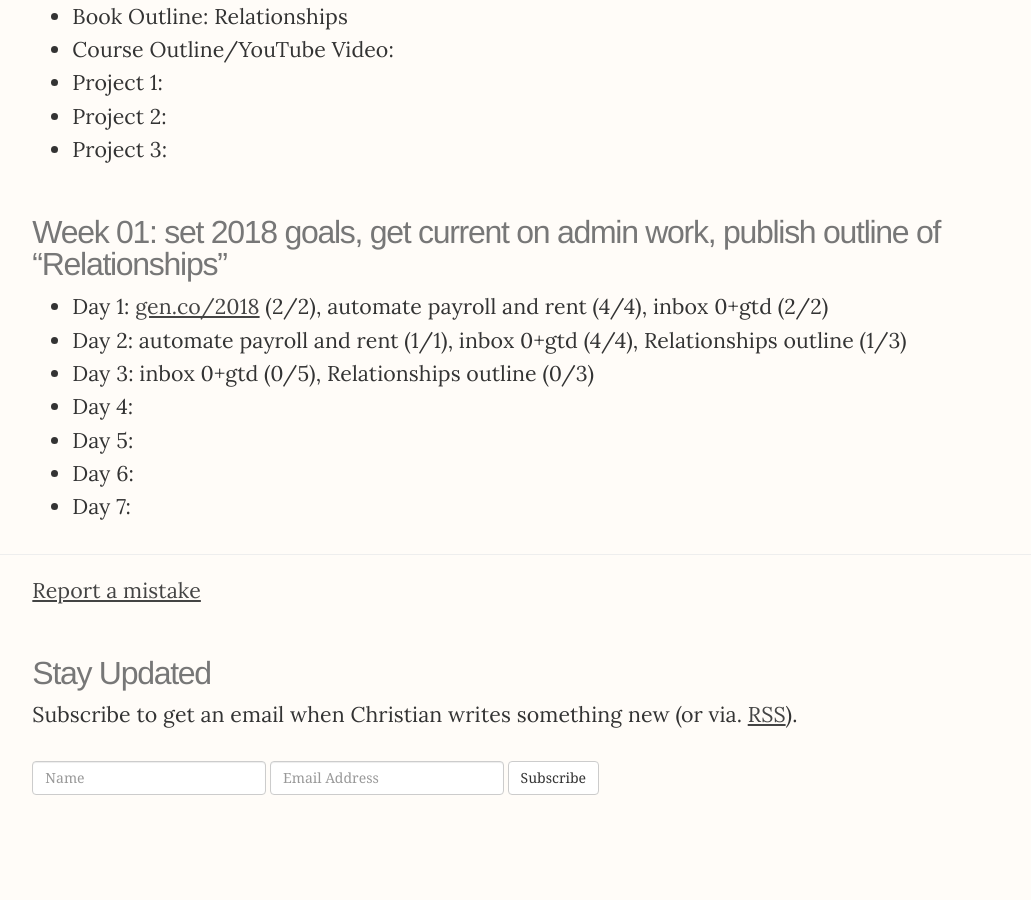
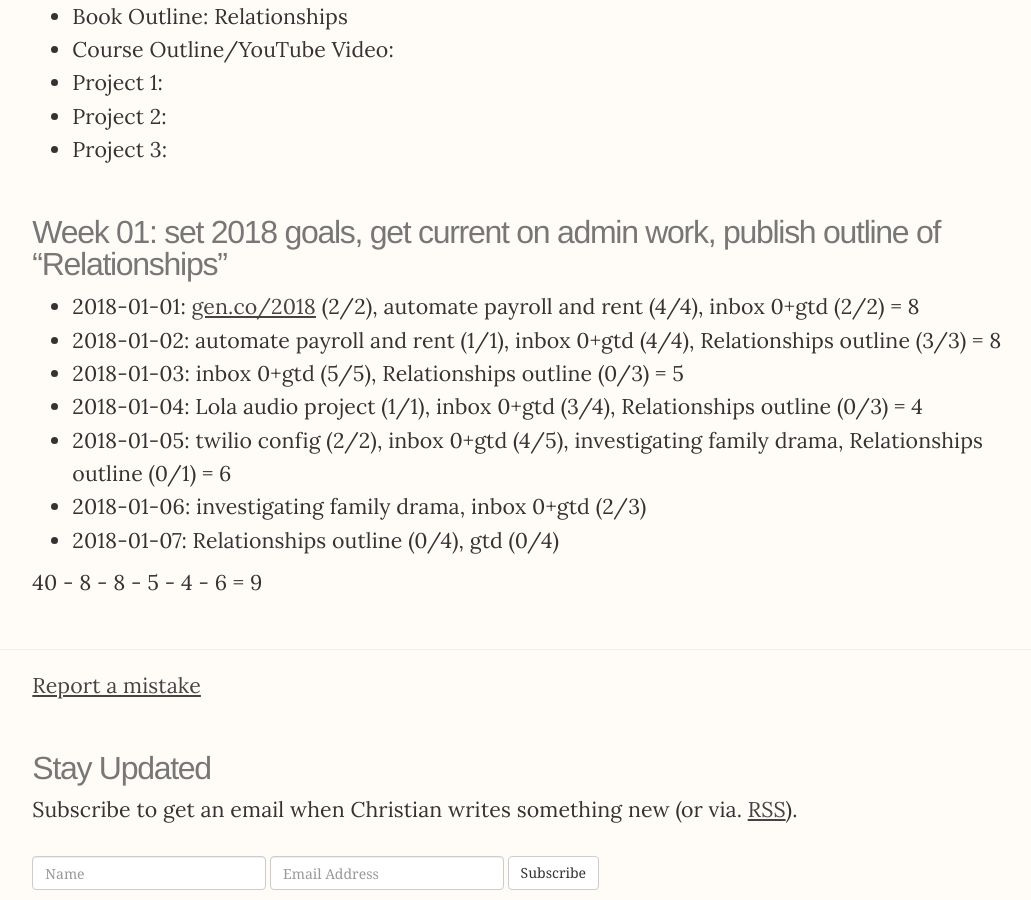
Before and after one commit to christiangenco/christiangenco.github.io, a Jekyll site: the page built from _posts/2018-01-01-2018.md, in a window 1280 px wide and 900 px high, scrolled down 1081 px. Shown: the whole window, without its empty margins (106-1137 px from the left). Built offline with Jekyll 4.4.1, drawn with Linux system fonts in a browser that asks for light colours; nearby versions of some CDN libraries; before the commit the page ends 1886 px from its top, so only the background shows below that.

Commit message:
update 2018

```diff
--- a/_posts/2018-01-01-2018.md
+++ b/_posts/2018-01-01-2018.md
@@ -36,10 +36,12 @@ To make sure I have the work bandwith to accomplish my 2018 goals, I need to be
 
 ### Week 01: set 2018 goals, get current on admin work, publish outline of "Relationships"
 
-* Day 1: [gen.co/2018](http://gen.co/2018) (2/2), automate payroll and rent (4/4), inbox 0+gtd (2/2)
-* Day 2: automate payroll and rent (1/1), inbox 0+gtd (4/4), Relationships outline (1/3)
-* Day 3: inbox 0+gtd (0/5), Relationships outline (0/3)
-* Day 4:
-* Day 5:
-* Day 6:
-* Day 7:
+* 2018-01-01: [gen.co/2018](http://gen.co/2018) (2/2), automate payroll and rent (4/4), inbox 0+gtd (2/2) = 8
+* 2018-01-02: automate payroll and rent (1/1), inbox 0+gtd (4/4), Relationships outline (3/3) = 8
+* 2018-01-03: inbox 0+gtd (5/5), Relationships outline (0/3) = 5
+* 2018-01-04: Lola audio project (1/1), inbox 0+gtd (3/4), Relationships outline (0/3) = 4
+* 2018-01-05: twilio config (2/2), inbox 0+gtd (4/5), investigating family drama, Relationships outline (0/1) = 6
+* 2018-01-06: investigating family drama, inbox 0+gtd (2/3)
+* 2018-01-07: Relationships outline (0/4), gtd (0/4)
+
+40 - 8 - 8 - 5 - 4 - 6 = 9
```
